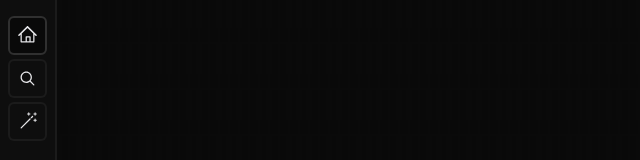
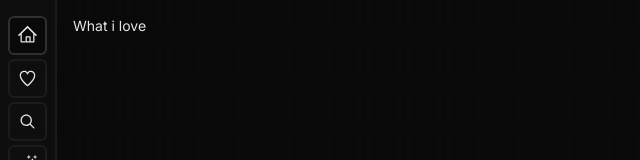
Before and after one commit to Jes015/CASSETTE, a Next.js app in the folder apps/web-app/: page /whatilove in a window 1280 px wide. Shown: the top 160 px of the page, without its empty margins (0-640 px from the left). Built offline with nearby package versions, Linux system fonts and the light colour scheme.

Commit message:
feat(web-app): add favorites page when users can find art by their favorites artists (#22)
close #22

```diff
--- /dev/null
+++ b/apps/web-app/src/app/whatilove/page.tsx
@@ -0,0 +1,9 @@
+import { PageType } from "@/models/page.model"
+
+const WhatILovePage: PageType = (props) => {
+    return (
+        <div>What i love</div>
+    )
+}
+
+export default WhatILovePage
--- a/apps/web-app/src/components/feat/Sidebar/Sidebar.tsx
+++ b/apps/web-app/src/components/feat/Sidebar/Sidebar.tsx
@@ -1,7 +1,7 @@
 import { Sheet } from "@/components/ui/Sheet"
 import { BaseComponentType } from "@/models/component.model"
 import { frontRoutes } from "@/models/routes.model"
-import { HomeIcon, MagicWandIcon, MagnifyingGlassIcon } from "@radix-ui/react-icons"
+import { HeartIcon, HomeIcon, MagicWandIcon, MagnifyingGlassIcon } from "@radix-ui/react-icons"
 import { SidebarLink } from "./components/SidebarLink"
 
 export const Sidebar: BaseComponentType = () => {
@@ -17,6 +17,9 @@ export const Sidebar: BaseComponentType = () => {
                 <SidebarLink route={frontRoutes.static.home} currentPage>
                     <HomeIcon width={19} height={19} />
                 </SidebarLink>
+                <SidebarLink route={frontRoutes.static.whatilove}>
+                    <HeartIcon width={19} height={19} />
+                </SidebarLink>
                 <SidebarLink route={frontRoutes.static.explore}>
                     <MagnifyingGlassIcon width={19} height={19} />
                 </SidebarLink>
--- a/apps/web-app/src/models/routes.model.ts
+++ b/apps/web-app/src/models/routes.model.ts
@@ -29,6 +29,10 @@ export const frontRoutes = {
             path: '/:artist/:art',
             paramName: 'art',
         },
+        whatilove: {
+            name: 'What i love',
+            path: '/whatilove',
+        },
     },
     dynamics: {
         artist: ({ artistName }: FrontArtistDynamicRouteParams) => {
```
